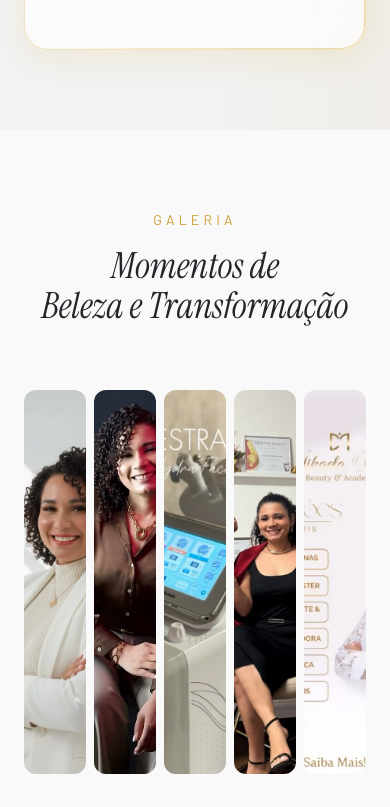
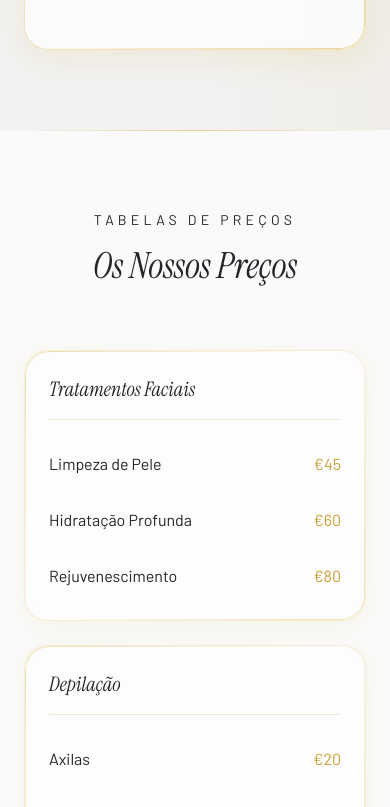
Before and after one commit to vitoriaservicosdepintura-arch/mikaeladiasestetica, a React (Vite) app: page / in a window 390 px wide. Shown: the part 4400-5207 px from the top of the page. Built offline with nearby package versions, Linux system fonts and the light colour scheme.

Commit message:
Add files via upload

```diff
--- a/src/App.jsx
+++ b/src/App.jsx
@@ -1,7 +1,6 @@
 import { useState, useEffect } from 'react'
 import { motion, AnimatePresence } from 'framer-motion'
 import { Menu, X, MapPin, Phone, Mail, Clock, ChevronDown, Sparkles, Heart, Eye, Wind } from 'lucide-react'
-import InteractiveGallery from './components/InteractiveGallery'
 import FluidSimulation from './components/FluidSimulation'
 
 const stats = [
@@ -97,8 +96,6 @@ function App() {
           <Services />
 
           <About />
-
-          <Gallery />
 
           <Pricing />
 
@@ -476,42 +473,6 @@ function About() {
   )
 }
 
-function Gallery() {
-  const galleryImages = [
-    '/gallery-1.png',
-    '/gallery-2.png',
-    '/gallery-3.png',
-    '/gallery-4.png',
-    '/gallery-5.png'
-  ]
-
-  return (
-    <section id="gallery" className="relative py-20 md:py-32 bg-background/50 overflow-hidden">
-      <div className="max-w-6xl mx-auto px-6">
-        <motion.div
-          initial={{ opacity: 0, y: 30 }}
-          whileInView={{ opacity: 1, y: 0 }}
-          viewport={{ once: true }}
-          transition={{ duration: 0.8 }}
-          className="text-center mb-16"
-        >
-          <p className="text-sm uppercase tracking-[0.3em] text-primary mb-4 font-body font-300">Galeria</p>
-          <h2 className="font-heading text-4xl md:text-5xl italic text-foreground">Momentos de<br />Beleza e Transformação</h2>
-        </motion.div>
-
-        <motion.div
-          initial={{ opacity: 0, y: 50 }}
-          whileInView={{ opacity: 1, y: 0 }}
-          viewport={{ once: true }}
-          transition={{ duration: 0.8, delay: 0.2 }}
-        >
-          <InteractiveGallery images={galleryImages} className="w-full" />
-        </motion.div>
-      </div>
-    </section>
-  )
-}
-
 function Pricing() {
   return (
     <section id="pricing" className="relative py-20 md:py-32 bg-background overflow-hidden">
```
Also changed, not shown: 2 other files (tests, documents, lock files or other folders).
